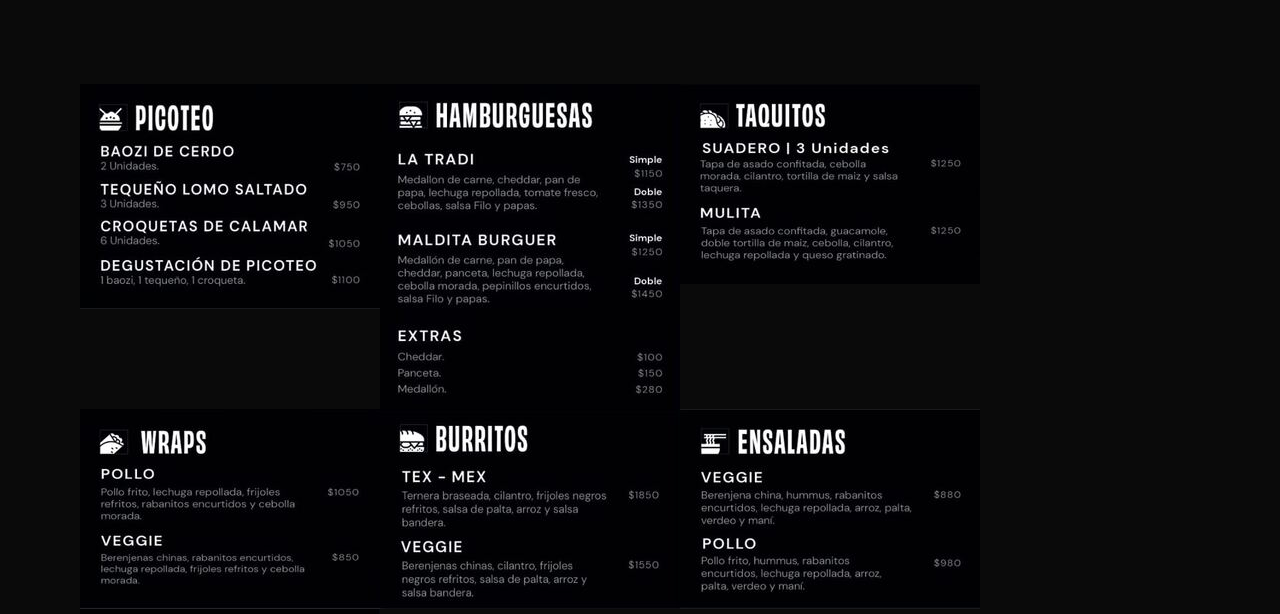
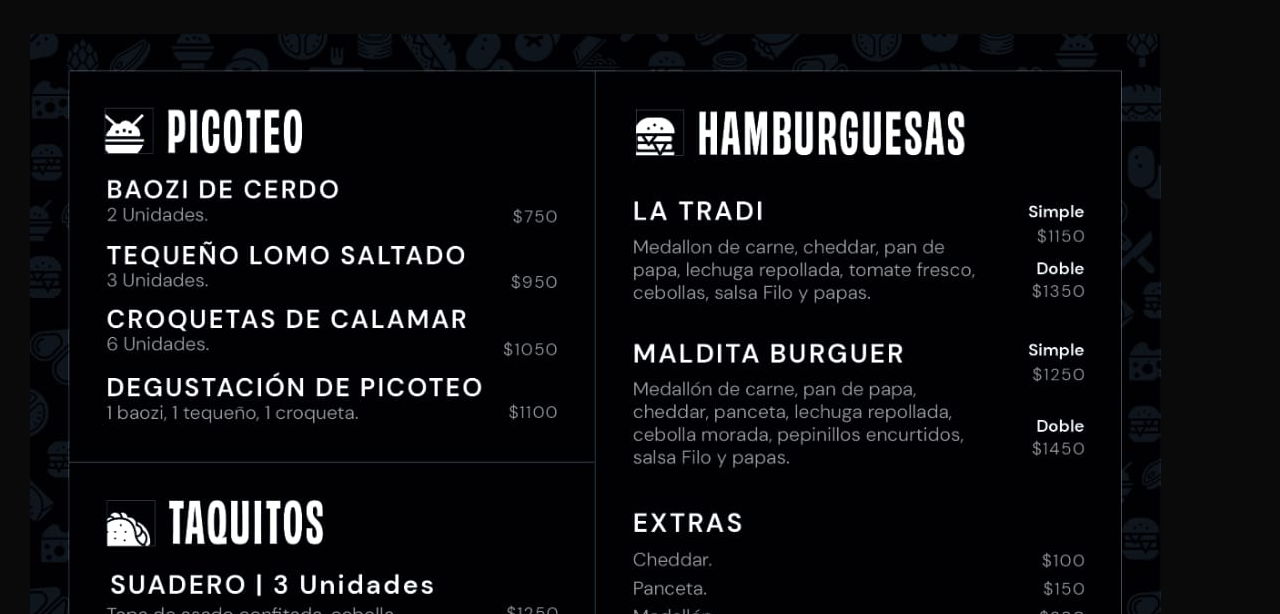
Before and after one commit to CitosLeonel/PreEntrega3-Mezanzano, a website: page pages/menu.html in a window 1280 px wide. Shown: the part 186-800 px from the top of the page. Drawn offline with nearby package versions, Linux system fonts and the light colour scheme.

Commit message:
modificacion en page menú

```diff
--- a/css/style.css
+++ b/css/style.css
@@ -100,15 +100,9 @@ body {
 
 .felx__conteiner-menu {
     display: flex;
-    flex-direction: row;
-    flex-wrap: wrap;
-    padding: 40px;
-    margin: 40px;
+    padding: 30px;
+    margin: auto;
 
-}
-
-.flex__item-menu {
-    margin: 40px;
 }
 
 
--- a/pages/menu.html
+++ b/pages/menu.html
@@ -52,38 +52,19 @@
         </nav>
     </header>
 
-    <!--Título de página-->
+    <!--título de página-->
     <div class="nuestra__carta">
         <h1>
             Nuestra carta
         </h1>
     </div>
 
-    <!--Cuerpo principal de pagina menu-->
+    <!--cuerpo principal de pagina menú-->
     <div class="felx__conteiner-menu">
-        <div class="felx__item-menu">
-            <img class="menu__img" src="../image/picoteo.JPG" alt="picoteo">
-        </div>
-        <div class="felx__item-menu">
-            <img class="menu__img" src="../image/hamburgesas.JPG" alt="hamburguesas">
-        </div>
-        <div class="felx__item-menu">
-            <img class="menu__img" src="../image/taquitos.JPG" alt="taquitos">
-        </div>
-        <div class="felx__item-menu">
-            <img class="menu__img" src="../image/wraps.JPG" alt="wraps">
-        </div>
-        <div class="felx__item-menu">
-            <img class="menu__img" src="../image/burritos.JPG" alt="burritos">
-        </div>
-        <div class="felx__item-menu">
-            <img class="menu__img" src="../image/ensaladas.JPG" alt="ensaladas">
-        </div>
-        <div class="felx__item-menu">
-            <img class="menu__img" src="../image/baos.JPG" alt="baos">
+        <div>
+            <img src="../image/carta.jpeg" alt="carta">
         </div>
     </div>
-
 
     <!--comienzo pie de página-->
     <footer class="footer">
```
